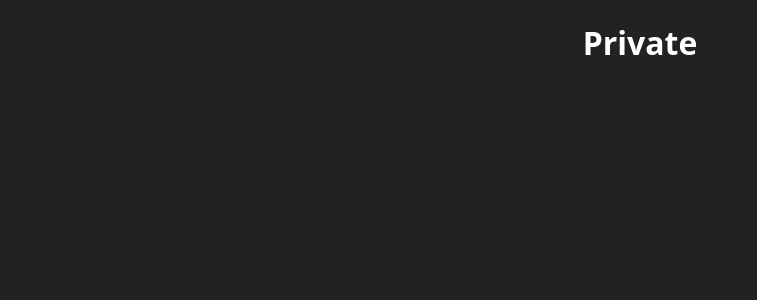
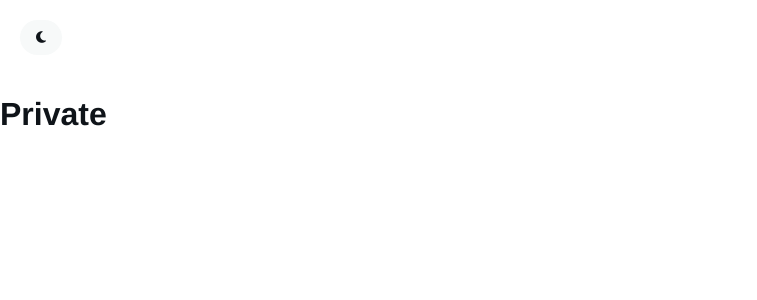
Before and after one commit to jcarrenoa/tw-front, a React (Vite) app: page / in a window 1280 px wide. Shown: the top 300 px of the page, without its empty margins (0-757 px from the left). Built offline with nearby package versions, Linux system fonts and the light colour scheme.

Commit message:
feat: dark mode added

```diff
--- a/src/App.css
+++ b/src/App.css
@@ -0,0 +1,13 @@
+.container {
+    padding: 20px;
+  }
+
+.toggle-btn {
+    background-color: var(--hover-bg);
+    color: var(--text-color);
+    border: none;
+    padding: 10px 16px;
+    border-radius: 9999px;
+    cursor: pointer;
+    font-weight: bold;
+}
--- a/src/App.tsx
+++ b/src/App.tsx
@@ -1,4 +1,4 @@
-import { useState } from 'react'
+import { useState, useEffect } from 'react'
 import Public from '@components/public/index'
 import Private from '@components/private/index'
 import './App.css'
@@ -6,9 +6,27 @@ import './App.css'
 export function App() {
   const [login, setLogin] = useState(true);
   const [user, setUser] = useState({});
+  const [darkMode, setDarkMode] = useState(() => {
+    return localStorage.getItem("theme") === "dark";
+  });
+
+  useEffect(() => {
+    if (darkMode) {
+      document.body.classList.add("dark");
+      localStorage.setItem("theme", "dark");
+    } else {
+      document.body.classList.remove("dark");
+      localStorage.setItem("theme", "light");
+    }
+  }, [darkMode]);
 
   return (
     <>
+    <div className="container">
+      <button className="toggle-btn" onClick={() => setDarkMode(!darkMode)}>
+        {darkMode ? <i className="fas fa-sun"></i>: <i className="fas fa-moon"></i> }
+      </button>
+    </div>
       { login ?
         <Private/>
       :
--- a/src/index.css
+++ b/src/index.css
@@ -1,9 +1,21 @@
+:root {
+  --bg-color: #ffffff;
+  --text-color: #0f1419;
+  --secondary-text: #536471;
+  --hover-bg: #f7f9f9;
+}
+
+body.dark {
+  --bg-color: #15202b;
+  --text-color: #e1e8ed;
+  --secondary-text: #8899a6;
+  --hover-bg: #192734;
+}
+
 body {
   margin: 0;
-  background: #222;
-  font-family: system-ui;
-  display: grid;
-  place-items: center;
-  color: white;
-  min-height: 10vh;
+  font-family: 'Chirp', 'Helvetica Neue', 'Segoe UI', Arial, sans-serif;
+  background-color: var(--bg-color);
+  color: var(--text-color);
+  transition: background-color 0.3s ease, color 0.3s ease;
 }
```
